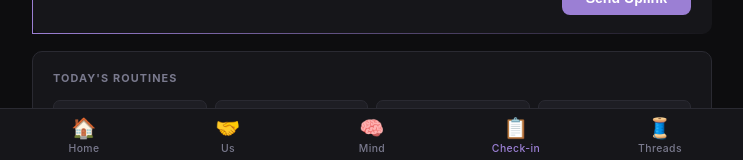
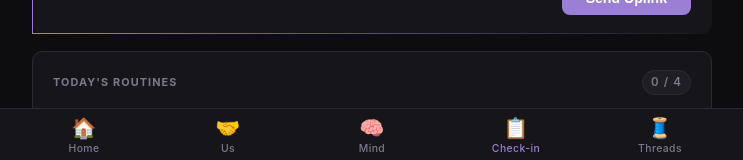
Before and after one commit to neurospicyexe/nullsafe-hearth, a Next.js app: page /checkin in a window 1280 px wide. Shown: the part 634-794 px from the top of the page, without its empty margins (268-1011 px from the left). Built offline with nearby package versions, Linux system fonts and the light colour scheme; no server answers.

Commit message:
fix: routine pips now toggle both ways + show done count + hint text

```diff
--- a/app/checkin/client.tsx
+++ b/app/checkin/client.tsx
@@ -20,8 +20,16 @@ export function RoutineStatusClient({
     )
   );
 
-  async function markDone(routine: RoutineName) {
-    if (done.has(routine)) return;
+  async function toggle(routine: RoutineName) {
+    if (done.has(routine)) {
+      // Uncheck — UI only, Halseth has no un-log endpoint
+      setDone((prev) => {
+        const next = new Set(Array.from(prev));
+        next.delete(routine);
+        return next;
+      });
+    } else {
+      // Check — log to Halseth
       setDone((prev) => new Set(Array.from(prev).concat(routine)));
       await fetch("/api/routines", {
         method: "POST",
@@ -29,19 +37,41 @@ export function RoutineStatusClient({
         body: JSON.stringify({ routine_name: routine }),
       });
     }
+  }
+
+  const doneCount = done.size;
+  const total = ROUTINES.length;
 
   return (
     <div className="card">
-      <div className="card-title">Today&apos;s Routines</div>
+      <div className="card-title">
+        Today&apos;s Routines
+        <span
+          className="pill"
+          style={{
+            marginLeft: "auto",
+            background: doneCount === total ? "rgba(107,191,130,0.15)" : "var(--surface2)",
+            color: doneCount === total ? "var(--green)" : "var(--muted)",
+            border: `1px solid ${doneCount === total ? "var(--green)" : "var(--border)"}`,
+          }}
+        >
+          {doneCount} / {total}
+        </span>
+      </div>
+      <p style={{ fontSize: "0.72rem", color: "var(--muted)", margin: "0 0 0.75rem" }}>
+        Tap to mark done · tap again to uncheck
+      </p>
       <div className="routine-grid">
         {ROUTINES.map((r) => (
           <button
             key={r}
             className={`routine-pip-row${done.has(r) ? " done" : ""}`}
-            onClick={() => markDone(r)}
+            onClick={() => toggle(r)}
           >
             <span className="routine-pip" />
-            <span className="routine-name">{r}</span>
+            <span className="routine-name">
+              {done.has(r) ? "✓ " : ""}{r}
+            </span>
           </button>
         ))}
       </div>
```
Lines whose indentation alone changed are shown as unchanged.
